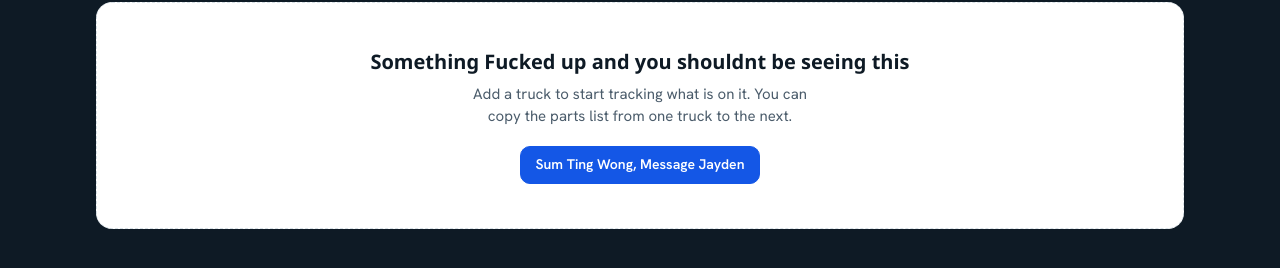
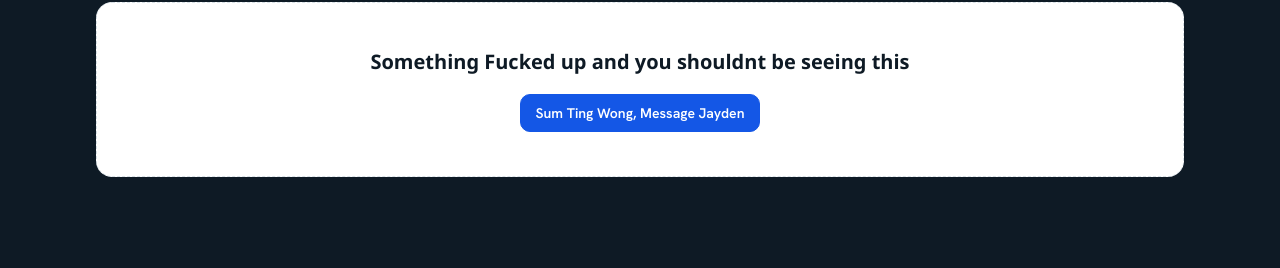
Before and after one commit to LsSwappedMiata/RHS-Inventory-Management, a plain HTML site: page index.html in a window 1280 px wide. Shown: the part 158-426 px from the top of the page. Drawn offline with Linux system fonts and the light colour scheme; a web font is replaced by a local one.

Commit message:
modified:   index.html

```diff
--- a/index.html
+++ b/index.html
@@ -803,7 +803,7 @@
     if (!state.loaded || !state.trucksLoaded) {
       h = '<div class="empty"><h2>Loading your trucks</h2><p>One moment.</p></div>';
     } else if (!list.length) {
-      h = '<div class="empty"><h2>Something Fucked up and you shouldnt be seeing this</h2><p>Add a truck to start tracking what is on it. You can copy the parts list from one truck to the next.</p>' +
+      h = '<div class="empty"><h2>Something Fucked up and you shouldnt be seeing this</h2>' +
         '<div class="acts"><button class="btn primary" type="button" data-act="add-truck">Sum Ting Wong, Message Jayden</button></div></div>';
     } else {
       var need = 0, value = 0;
```
